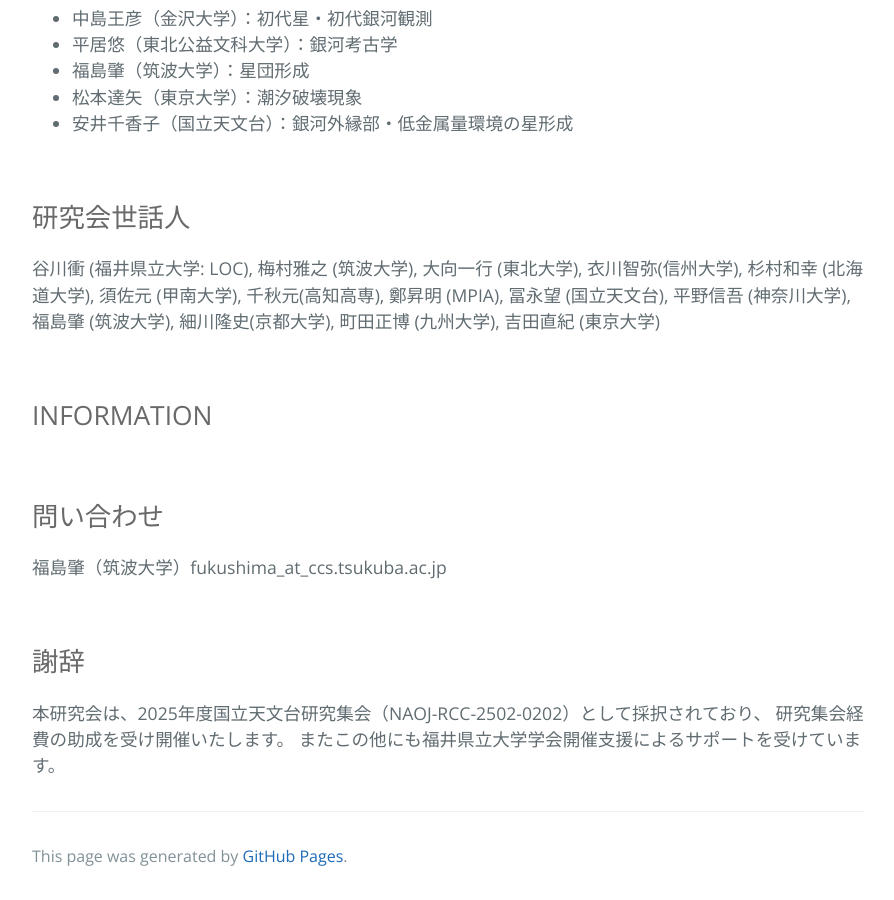
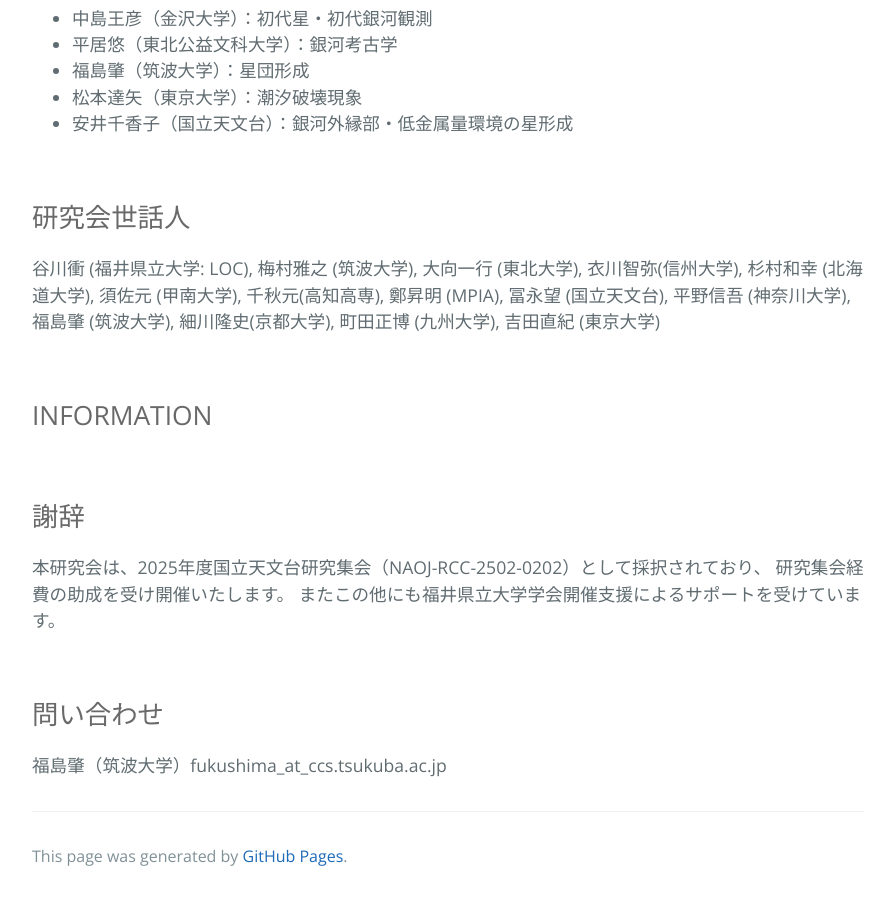
Before and after one commit to fukushimahj/FSFG2025, a Jekyll site: the page built from index.md, in a window 1280 px wide and 900 px high, scrolled down 1390 px. Shown: the whole window, without its empty margins (192-1086 px from the left). Built offline with Jekyll 4.4.1, drawn with Linux system fonts in a browser that asks for light colours; part of the change alters nothing that is shown.

Commit message:
modified:   index.md

```diff
--- a/index.md
+++ b/index.md
@@ -57,11 +57,6 @@ layout: default
 
 <br>
 
-<span style="font-size: 150%; color:#696969;">問い合わせ</span>
-
-福島肇（筑波大学）fukushima_at_ccs.tsukuba.ac.jp
-
-<br>
 
 
 <span style="font-size: 150%; color:#696969;">謝辞</span>
@@ -69,3 +64,10 @@ layout: default
 本研究会は、2025年度国立天文台研究集会（NAOJ-RCC-2502-0202）として採択されており、
 研究集会経費の助成を受け開催いたします。
 またこの他にも福井県立大学学会開催支援によるサポートを受けています。
+
+<br>
+
+
+<span style="font-size: 150%; color:#696969;">問い合わせ</span>
+
+福島肇（筑波大学）fukushima_at_ccs.tsukuba.ac.jp
```
